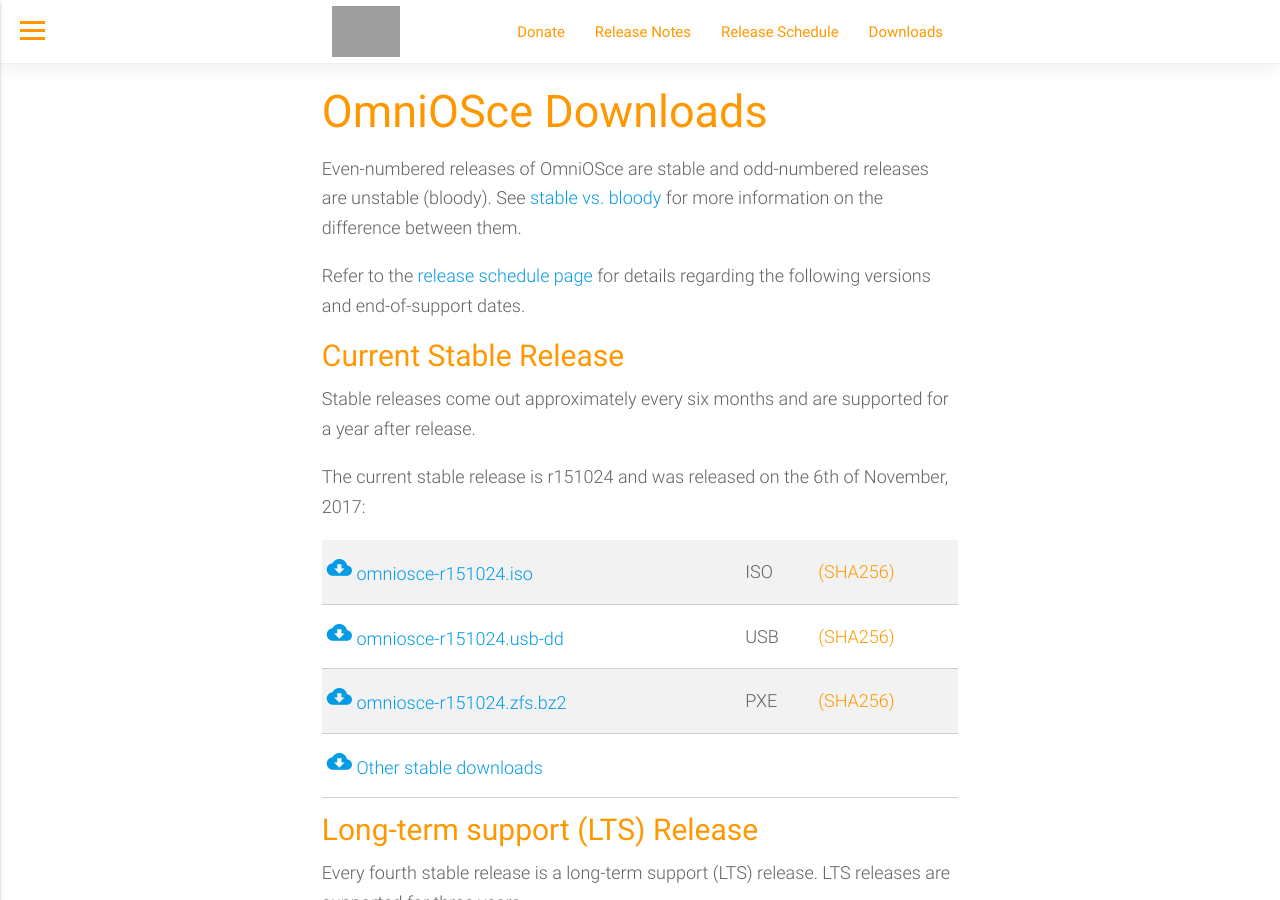
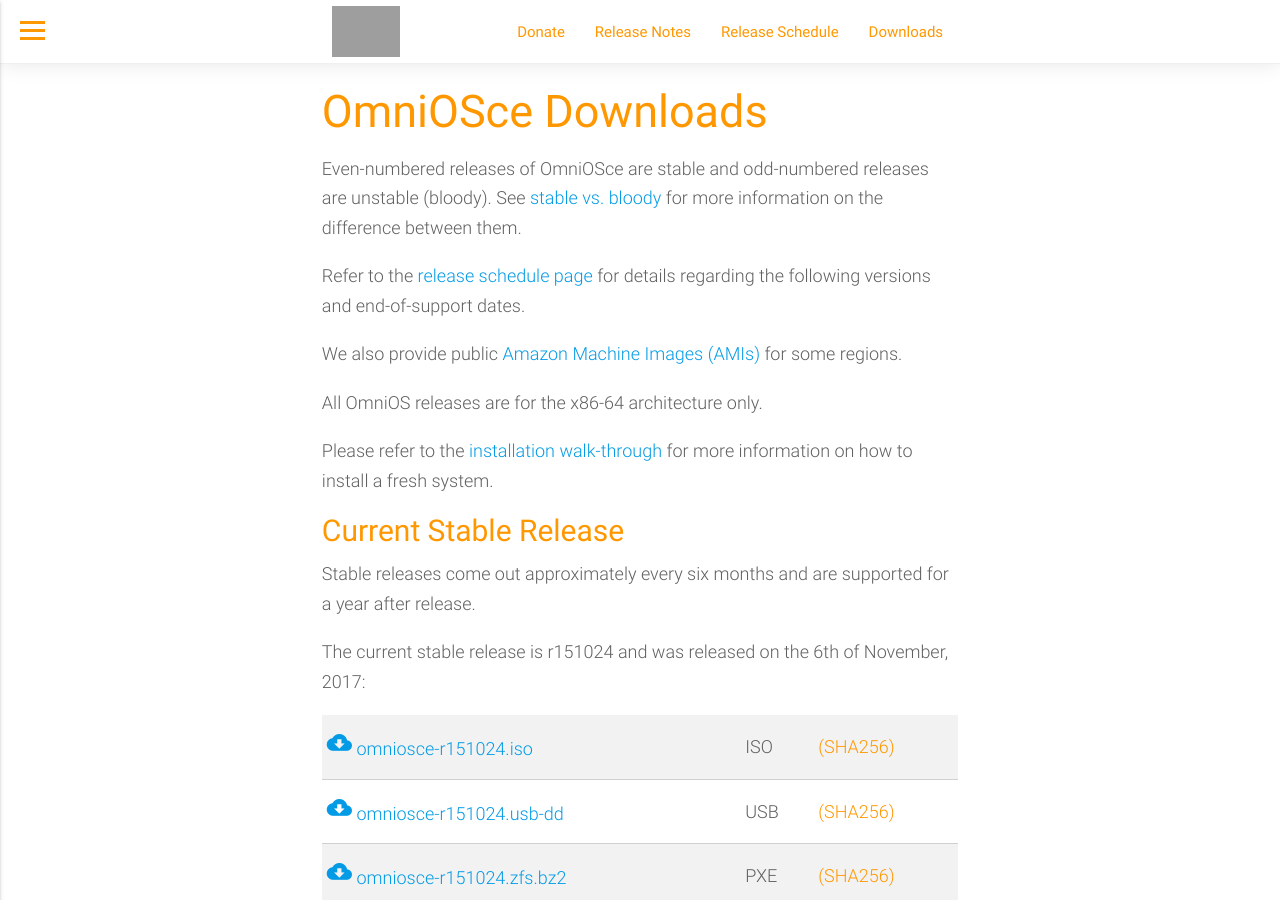
Before and after one commit to omniosorg/omniosorg.github.io, a Jekyll site: the page built from download.md, in a window 1280 px wide and 900 px high. Built offline with Jekyll 4.4.1, drawn with Linux system fonts in a browser that asks for light colours; grey boxes are pictures that could not be loaded.

Commit message:
Provide more links on download page

```diff
--- a/download.md
+++ b/download.md
@@ -14,6 +14,14 @@
 
 Refer to the [release schedule page](/schedule.html) for details regarding
 the following versions and end-of-support dates.
+
+We also provide public [Amazon Machine Images (AMIs)](/setup/aws.html) for
+some regions.
+
+All OmniOS releases are for the x86-64 architecture only.
+
+Please refer to the [installation walk-through](/setup/freshinstall.html)
+for more information on how to install a fresh system.
 
 ## Current Stable Release
 
```
